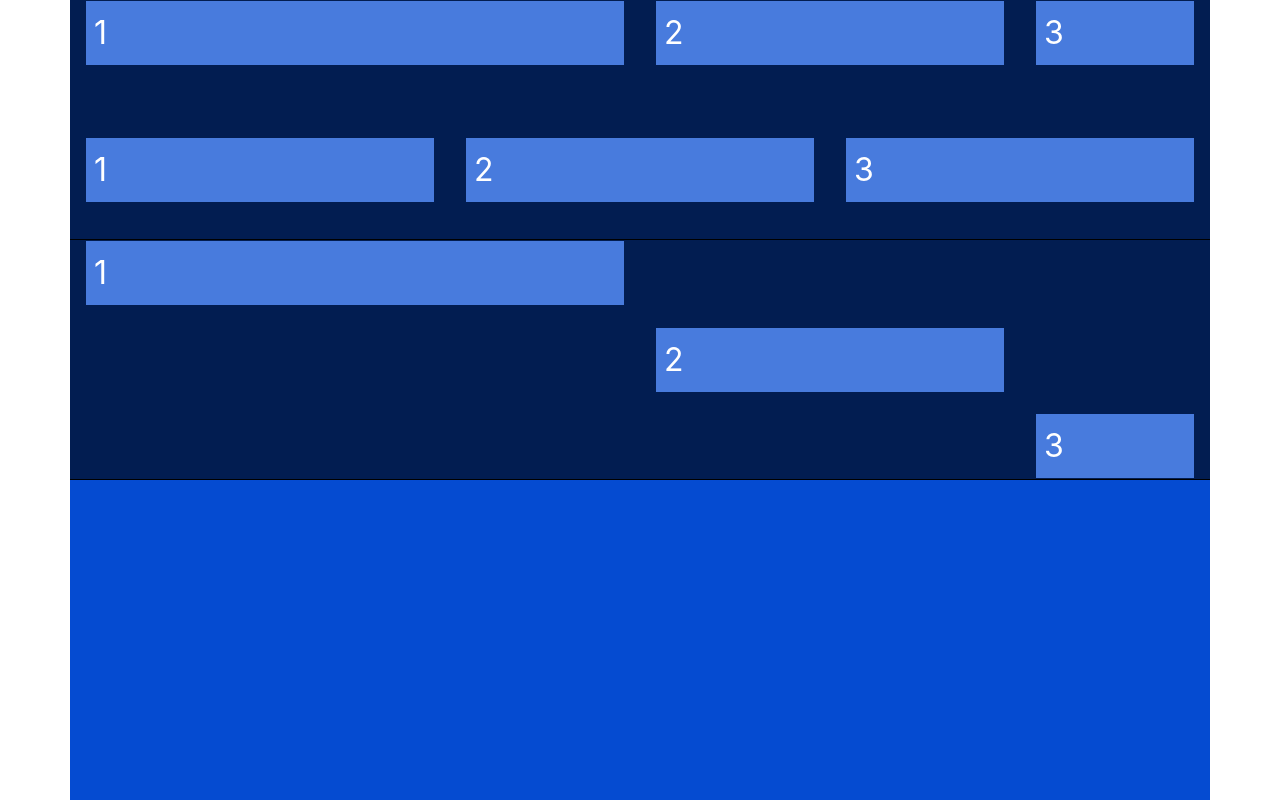
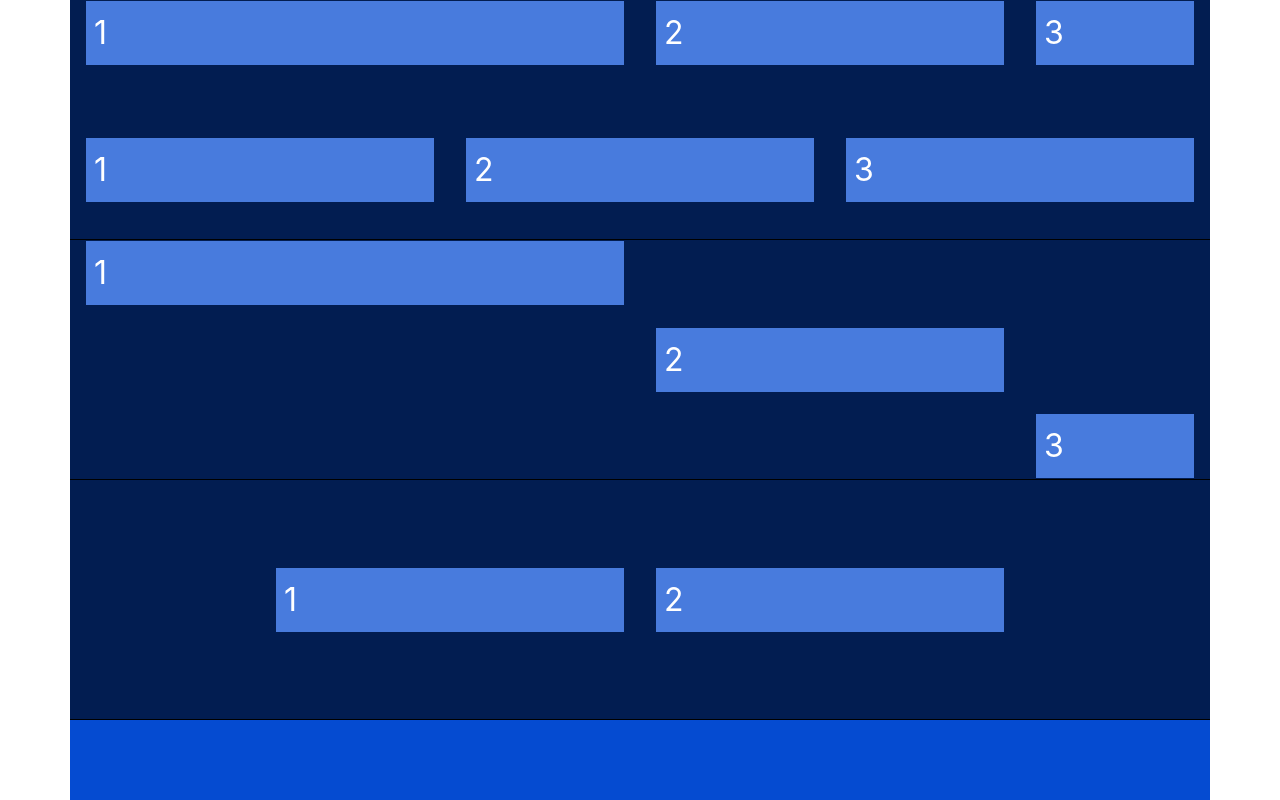
Before and after one commit to Yipeechen/bootstrap4-practice, a website: page index.html in a window 1280 px wide. Drawn offline with nearby package versions, Linux system fonts and the light colour scheme.

Commit message:
horizontal align intro: justify-content

```diff
--- a/index.html
+++ b/index.html
@@ -38,6 +38,17 @@
       <!-- align-self-end：對齊底部 -->
       <div class="col-2 align-self-end"><span>3</span></div>
     </div>
+
+    <!--  justify-content-start：row內默認的水平對齊方式 / : flex-start
+          justify-content-end：對齊尾端 / : flex-end
+          justify-content-between：排除內容剩餘寬度，放置內容中間 / : space-between
+          justify-content-round：排除內容剩餘寬度，平均放置內容周圍 / : space-round
+          justify-content-center：對齊置中，使用了flex中justify-content :center屬性 -->
+    <div class="row justify-content-center align-items-center">
+      <!-- 可同時併用 水平/垂直置中 -->
+      <div class="col-4"><span>1</span></div>
+      <div class="col-4"><span>2</span></div>
+    </div>
   </div>
 
 
```
